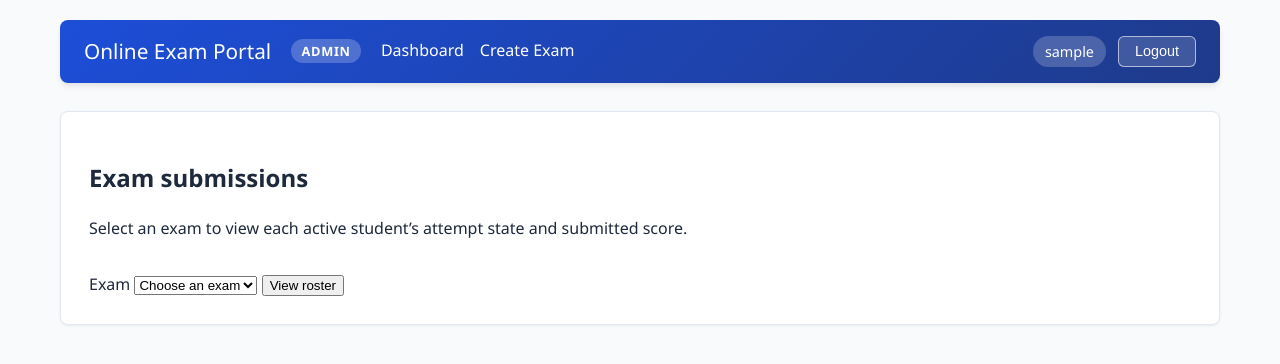
After one commit to SE-Mini-Project-6/Online-Exam-Portal, a Django app: page /accounts/admin-submissions/ in a window 1280 px wide. The commit adds this page. Shown: the top 364 px of the page. Run offline with Django 5.2, Linux system fonts and the light colour scheme; the visitor is signed in with stand-in values (Sample User, id 1); data that the repository does not hold is empty.

Commit message:
Add admin submissions dashboard

```diff
--- a/Online_Exam_Portal/accounts/urls.py
+++ b/Online_Exam_Portal/accounts/urls.py
@@ -11,5 +11,6 @@ urlpatterns = [
 
     # Role-aware dashboard URLs
     path('admin-dashboard/', views.admin_dashboard, name='admin_dashboard'),
+    path('admin-submissions/', views.admin_submissions, name='admin_submissions'),
     path('student-dashboard/', views.student_dashboard, name='student_dashboard'),
 ]
--- a/Online_Exam_Portal/accounts/views.py
+++ b/Online_Exam_Portal/accounts/views.py
@@ -1,11 +1,11 @@
-from django.contrib.auth import authenticate, login
+from django.contrib.auth import authenticate, get_user_model, login
 from django.contrib.auth.decorators import login_required
 from django.views.decorators.http import require_POST
 from django.contrib import messages
 from django.shortcuts import render, redirect
 from django.http import HttpResponseForbidden
 from django.utils import timezone
-from exams.models import Exam
+from exams.models import Attempt, Exam
 
 
 def landing_url_name(user):
@@ -98,6 +98,47 @@ def admin_dashboard(request):
 
 
 @login_required
+def admin_submissions(request):
+    """Show the student roster and attempt status for a staff-selected exam."""
+    if not request.user.is_staff:
+        return HttpResponseForbidden("You don't have access to exam submissions.")
+
+    exams = Exam.objects.all()
+    selected_exam = None
+    roster = []
+    exam_id = request.GET.get('exam')
+    if exam_id:
+        selected_exam = exams.filter(pk=exam_id).first()
+        if selected_exam is not None:
+            attempts = {
+                attempt.student_id: attempt
+                for attempt in Attempt.objects.filter(exam=selected_exam).select_related('student')
+            }
+            total_questions = selected_exam.questions.count()
+            students = get_user_model().objects.filter(
+                is_staff=False,
+                is_active=True,
+            ).order_by('username')
+            for student in students:
+                attempt = attempts.get(student.pk)
+                submitted = attempt is not None and attempt.status == Attempt.SUBMITTED
+                roster.append({
+                    'student': student,
+                    'attempt': attempt,
+                    'state': 'Submitted' if submitted else ('In progress' if attempt else 'Not started'),
+                    'score': f'{attempt.score} / {total_questions}' if submitted and attempt.score is not None else '—',
+                })
+
+    return render(request, 'accounts/admin_submissions.html', {
+        'user': request.user,
+        'is_admin': True,
+        'exams': exams,
+        'selected_exam': selected_exam,
+        'roster': roster,
+    })
+
+
+@login_required
 def student_dashboard(request):
 
     """Student dashboard - accessible to all authenticated students."""
--- a/Online_Exam_Portal/templates/accounts/admin_dashboard.html
+++ b/Online_Exam_Portal/templates/accounts/admin_dashboard.html
@@ -18,6 +18,7 @@
     <div class="card">
         <h3>View Submissions</h3>
         <p>Review student submissions and results.</p>
+        <a href="{% url 'accounts:admin_submissions' %}">Open submissions dashboard</a>
     </div>
     <div class="card">
         <h3>Release Results</h3>
@@ -39,7 +40,10 @@
                             <td class="exam-title">{{ exam.title }}</td>
                             <td>{{ exam.duration_minutes }} minutes</td>
                             <td>{{ exam.start_at|date:"M j, Y, g:i A" }} - {{ exam.end_at|date:"M j, Y, g:i A" }}</td>
-                            <td><a href="{% url 'exams:questions' exam.id %}">Manage questions</a></td>
+                            <td>
+                                <a href="{% url 'exams:questions' exam.id %}">Manage questions</a>
+                                <br><a href="{% url 'accounts:admin_submissions' %}?exam={{ exam.id }}">View submissions</a>
+                            </td>
                         </tr>
                     {% endfor %}
                 </tbody>
--- /dev/null
+++ b/Online_Exam_Portal/templates/accounts/admin_submissions.html
@@ -0,0 +1,54 @@
+{% extends "base.html" %}
+{% block title %}Exam Submissions{% endblock %}
+{% block content %}
+<section class="panel">
+    <div class="section-header">
+        <div>
+            <h1>Exam submissions</h1>
+            <p>Select an exam to view each active student’s attempt state and submitted score.</p>
+        </div>
+    </div>
+    <form method="get" class="form-stack">
+        <label for="exam">Exam</label>
+        <select id="exam" name="exam" required>
+            <option value="">Choose an exam</option>
+            {% for exam in exams %}
+                <option value="{{ exam.id }}" {% if selected_exam.id == exam.id %}selected{% endif %}>{{ exam.title }}</option>
+            {% endfor %}
+        </select>
+        <button type="submit">View roster</button>
+    </form>
+</section>
+
+{% if selected_exam %}
+<section class="panel">
+    <div class="section-header">
+        <h2>{{ selected_exam.title }}</h2>
+        <span>{{ selected_exam.questions.count }} questions</span>
+    </div>
+    {% if roster %}
+        <div class="table-wrap">
+            <table class="exam-table">
+                <thead>
+                    <tr><th>Student</th><th>Submission state</th><th>Submitted at</th><th>Score</th></tr>
+                </thead>
+                <tbody>
+                    {% for row in roster %}
+                        <tr>
+                            <td>{{ row.student.username }}</td>
+                            <td>{{ row.state }}</td>
+                            <td>{% if row.attempt.submitted_at %}{{ row.attempt.submitted_at|date:"M j, Y, g:i A" }}{% else %}—{% endif %}</td>
+                            <td>{{ row.score }}</td>
+                        </tr>
+                    {% endfor %}
+                </tbody>
+            </table>
+        </div>
+    {% else %}
+        <p>No active student accounts are available for this exam.</p>
+    {% endif %}
+</section>
+{% elif request.GET.exam %}
+    <p class="message error" role="alert">The selected exam does not exist.</p>
+{% endif %}
+{% endblock %}
```
Also changed, not shown: Deliverable-4-Test-Validation/admin_submissions_dashboard.md (added, +35 -0 lines), Online_Exam_Portal/accounts/test_submissions.py (added, +95 -0 lines), README.md, 1 other file.
